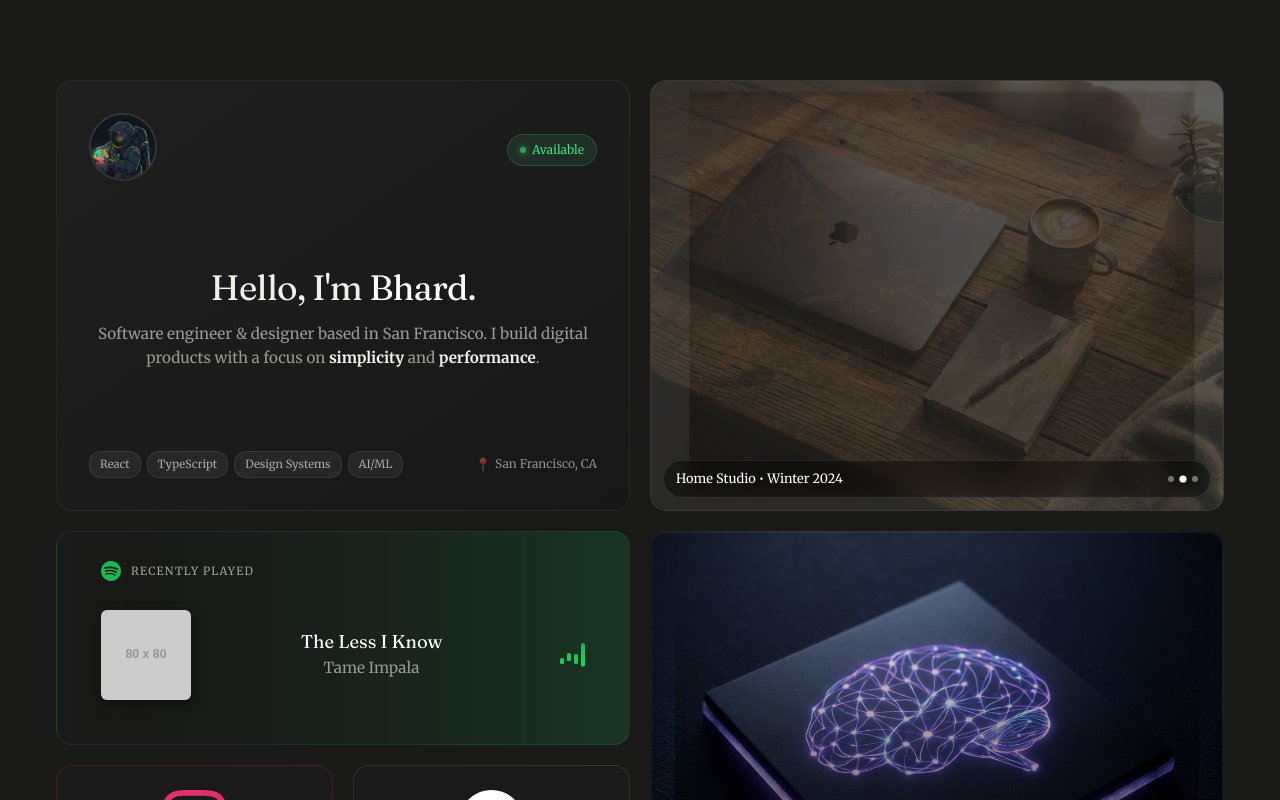
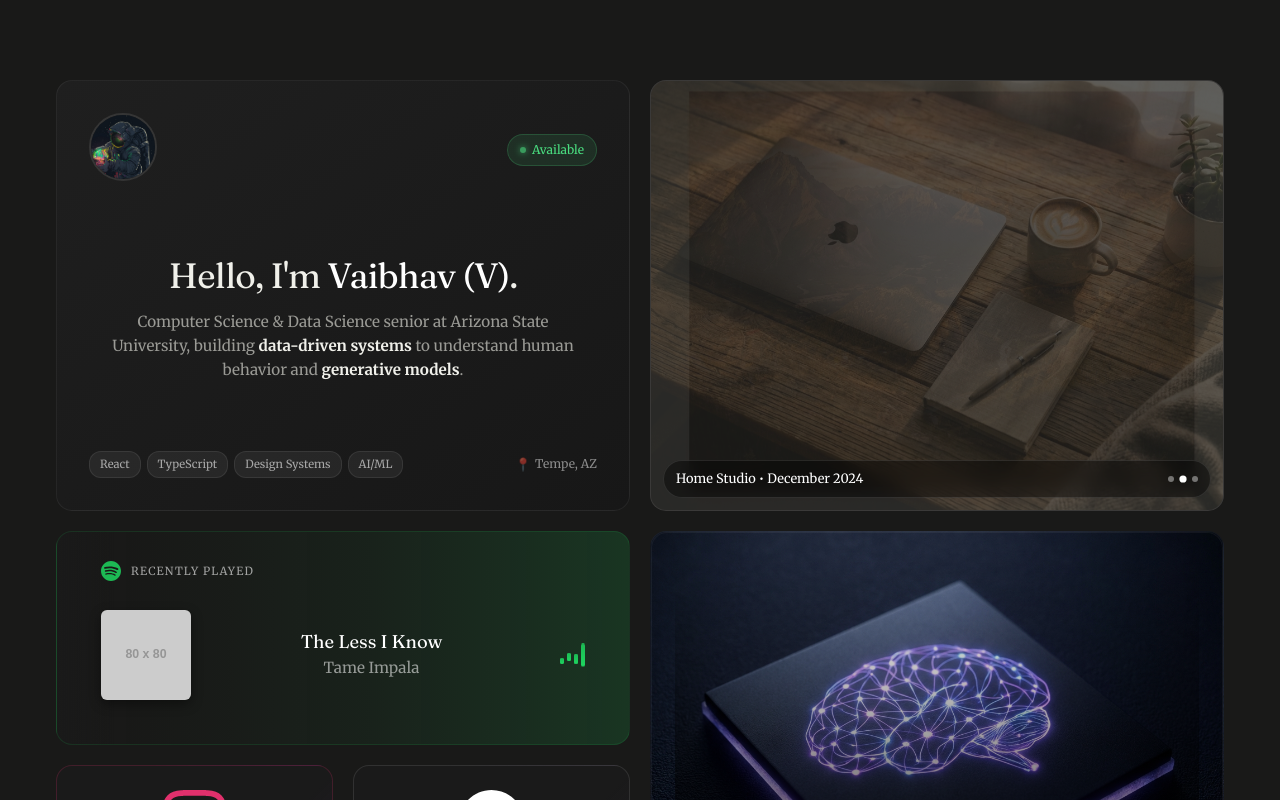
Before and after one commit to Vaipuk/Website, a React (Vite) app: page / in a window 1280 px wide. Shown: the top 800 px of the page. Built offline with nearby package versions, Linux system fonts and the light colour scheme.

Commit message:
Add R2 image hosting support with local fallback

```diff
--- a/src/App.tsx
+++ b/src/App.tsx
@@ -8,6 +8,7 @@ import { ProjectTile } from './components/Tiles/ProjectTile'
 import { PhotoTile } from './components/Tiles/PhotoTile'
 import { ContactTile } from './components/Tiles/ContactTile'
 import { ProjectOverlay } from './components/ProjectOverlay'
+import { galleryImages } from './data/galleryConfig'
 import './App.css'
 
 function App() {
@@ -36,11 +37,7 @@ function App() {
         {/* Photo Tile (New) */}
         <PhotoTile
           linkTo="/gallery"
-          images={[
-            { src: "/gallery-1.png", location: "Mountain Summit", date: "Sunset 2025" },
-            { src: "/gallery-2.png", location: "Home Studio", date: "Winter 2024" },
-            { src: "/gallery-3.png", location: "City Lights", date: "Night 2024" }
-          ]}
+          images={galleryImages}
         />
 
         {/* Spotify Tile */}
--- a/src/components/Tiles/IntroTile.tsx
+++ b/src/components/Tiles/IntroTile.tsx
@@ -19,10 +19,9 @@ export const IntroTile: React.FC = () => {
 
                 {/* Main content - centered */}
                 <div className={styles.mainContent}>
-                    <h1 className={styles.heading}>Hello, I'm <span className={styles.name}>Bhard</span>.</h1>
+                    <h1 className={styles.heading}>Hello, I'm <span className={styles.name}>Vaibhav (V)</span>.</h1>
                     <p className={styles.bio}>
-                        Software engineer & designer based in San Francisco.
-                        I build digital products with a focus on <span className={styles.highlight}>simplicity</span> and <span className={styles.highlight}>performance</span>.
+                        Computer Science & Data Science senior at Arizona State University, building <span className={styles.highlight}>data-driven systems</span> to understand human behavior and <span className={styles.highlight}>generative models</span>.
                     </p>
                 </div>
 
@@ -36,7 +35,7 @@ export const IntroTile: React.FC = () => {
                     </div>
                     <div className={styles.location}>
                         <span className={styles.locationIcon}>📍</span>
-                        <span>San Francisco, CA</span>
+                        <span>Tempe, AZ</span>
                     </div>
                 </div>
             </div>
--- a/src/data/gallery.ts
+++ b/src/data/gallery.ts
@@ -1,3 +1,14 @@
+// R2 Configuration - Set your custom domain here once configured
+const R2_BASE_URL = ''; // e.g., 'https://images.vaipuk.com'
+const useLocal = R2_BASE_URL === '';
+const baseUrl = useLocal ? '' : R2_BASE_URL;
+
+// Helper to get image path (local or R2)
+const img = (localPath: string, r2Path?: string): string => {
+    if (useLocal || !r2Path) return localPath;
+    return `${baseUrl}${r2Path}`;
+};
+
 export interface GalleryImage {
     id: string;
     src: string;
@@ -8,7 +19,7 @@ export interface GalleryImage {
 export interface LocationAlbum {
     id: string;
     name: string;
-    coverId: string; // references an image id
+    coverId: string;
     description: string;
     images: GalleryImage[];
 }
@@ -20,9 +31,9 @@ export const GALLERY_DATA: LocationAlbum[] = [
         coverId: 'it-1',
         description: 'Summer days in Varenna and Lake Como.',
         images: [
-            { id: 'it-1', src: '/photos/italy.png', orientation: 'landscape', caption: 'Lake Como at sunset' },
-            { id: 'it-2', src: '/photos/italy_portrait.png', orientation: 'portrait', caption: 'Varenna Streets' },
-            { id: 'it-3', src: '/photos/landscape.png', orientation: 'landscape', caption: 'Varenna View' },
+            { id: 'it-1', src: img('/photos/italy.png', '/trips/italy-2024/lake-como.jpg'), orientation: 'landscape', caption: 'Lake Como at sunset' },
+            { id: 'it-2', src: img('/photos/italy_portrait.png', '/trips/italy-2024/varenna.jpg'), orientation: 'portrait', caption: 'Varenna Streets' },
+            { id: 'it-3', src: img('/photos/landscape.png', '/trips/italy-2024/view.jpg'), orientation: 'landscape', caption: 'Varenna View' },
         ]
     },
     {
@@ -31,9 +42,9 @@ export const GALLERY_DATA: LocationAlbum[] = [
         coverId: 'fr-1',
         description: 'Cafe culture and Parisian nights.',
         images: [
-            { id: 'fr-1', src: '/photos/france.png', orientation: 'landscape', caption: 'Paris Street' },
-            { id: 'fr-2', src: '/photos/italy_portrait.png', orientation: 'portrait', caption: 'Architecture Detail' }, // Reusing for demo
-            { id: 'fr-3', src: '/photos/workspace.png', orientation: 'landscape', caption: 'Morning Coffee' },
+            { id: 'fr-1', src: img('/photos/france.png', '/trips/france-2024/paris.jpg'), orientation: 'landscape', caption: 'Paris Street' },
+            { id: 'fr-2', src: img('/photos/italy_portrait.png', '/trips/france-2024/architecture.jpg'), orientation: 'portrait', caption: 'Architecture Detail' },
+            { id: 'fr-3', src: img('/photos/workspace.png', '/trips/france-2024/coffee.jpg'), orientation: 'landscape', caption: 'Morning Coffee' },
         ]
     },
     {
@@ -42,9 +53,9 @@ export const GALLERY_DATA: LocationAlbum[] = [
         coverId: 'ny-1',
         description: 'Concrete jungle where dreams are made of.',
         images: [
-            { id: 'ny-1', src: '/photos/nyc.png', orientation: 'landscape', caption: 'Brooklyn Bridge' },
-            { id: 'ny-2', src: '/photos/nyc_portrait.png', orientation: 'portrait', caption: 'Skyscrapers' },
-            { id: 'ny-3', src: '/photos/city.png', orientation: 'landscape', caption: 'Times Square' },
+            { id: 'ny-1', src: img('/photos/nyc.png', '/trips/nyc-2023/brooklyn-bridge.jpg'), orientation: 'landscape', caption: 'Brooklyn Bridge' },
+            { id: 'ny-2', src: img('/photos/nyc_portrait.png', '/trips/nyc-2023/skyscrapers.jpg'), orientation: 'portrait', caption: 'Skyscrapers' },
+            { id: 'ny-3', src: img('/photos/city.png', '/trips/nyc-2023/times-square.jpg'), orientation: 'landscape', caption: 'Times Square' },
         ]
     },
     {
@@ -53,8 +64,8 @@ export const GALLERY_DATA: LocationAlbum[] = [
         coverId: 'sf-1',
         description: 'Foggy mornings and golden sunsets.',
         images: [
-            { id: 'sf-1', src: '/photos/sf.png', orientation: 'landscape', caption: 'Golden Gate' },
-            { id: 'sf-2', src: '/photos/nyc_portrait.png', orientation: 'portrait', caption: 'Downtown View' }, // Partial reuse
+            { id: 'sf-1', src: img('/photos/sf.png', '/trips/sf-2024/golden-gate.jpg'), orientation: 'landscape', caption: 'Golden Gate' },
+            { id: 'sf-2', src: img('/photos/nyc_portrait.png', '/trips/sf-2024/downtown.jpg'), orientation: 'portrait', caption: 'Downtown View' },
         ]
     },
     {
@@ -63,8 +74,8 @@ export const GALLERY_DATA: LocationAlbum[] = [
         coverId: 'sea-1',
         description: 'Emerald City vibes.',
         images: [
-            { id: 'sea-1', src: '/photos/seattle.png', orientation: 'portrait', caption: 'Space Needle' }, // Actually square-ish but portrait works well for focus
-            { id: 'sea-2', src: '/photos/workspace.png', orientation: 'landscape', caption: 'Coffee Shop Mode' },
+            { id: 'sea-1', src: img('/photos/seattle.png', '/trips/seattle-2024/space-needle.jpg'), orientation: 'portrait', caption: 'Space Needle' },
+            { id: 'sea-2', src: img('/photos/workspace.png', '/trips/seattle-2024/coffee.jpg'), orientation: 'landscape', caption: 'Coffee Shop Mode' },
         ]
     }
 ];
--- /dev/null
+++ b/src/data/galleryConfig.ts
@@ -0,0 +1,75 @@
+// src/data/galleryConfig.ts
+// UPDATE: Replace with your R2 custom domain once configured
+const R2_BASE_URL = ''; // e.g., 'https://images.vaipuk.com'
+
+// Fallback to local images when R2 is not configured
+const useLocal = R2_BASE_URL === '';
+const baseUrl = useLocal ? '' : R2_BASE_URL;
+
+export interface Trip {
+    name: string;
+    coverImage: string;
+    photoCount: number;
+    photos: string[];
+}
+
+export interface GalleryImage {
+    src: string;
+    location: string;
+    date: string;
+    alt?: string;
+}
+
+// Trip-based gallery for the Gallery Page
+export const trips: Trip[] = [
+    {
+        name: "Italy",
+        coverImage: useLocal ? "/photos/italy.png" : `${baseUrl}/trips/italy-2024/lake-como.jpg`,
+        photoCount: 3,
+        photos: useLocal
+            ? ["/photos/italy.png", "/photos/italy_portrait.png"]
+            : [
+                `${baseUrl}/trips/italy-2024/lake-como.jpg`,
+                `${baseUrl}/trips/italy-2024/venice.jpg`,
+                `${baseUrl}/trips/italy-2024/rome.jpg`,
+            ]
+    },
+    {
+        name: "New York",
+        coverImage: useLocal ? "/photos/nyc.png" : `${baseUrl}/trips/nyc-2023/times-square.jpg`,
+        photoCount: 2,
+        photos: useLocal
+            ? ["/photos/nyc.png", "/photos/nyc_portrait.png"]
+            : [
+                `${baseUrl}/trips/nyc-2023/times-square.jpg`,
+                `${baseUrl}/trips/nyc-2023/brooklyn-bridge.jpg`,
+            ]
+    },
+    {
+        name: "San Francisco",
+        coverImage: useLocal ? "/photos/sf.png" : `${baseUrl}/trips/sf-2024/golden-gate.jpg`,
+        photoCount: 1,
+        photos: useLocal
+            ? ["/photos/sf.png"]
+            : [`${baseUrl}/trips/sf-2024/golden-gate.jpg`]
+    },
+];
+
+// Homepage slideshow images (PhotoTile)
+export const galleryImages: GalleryImage[] = [
+    {
+        src: useLocal ? "/gallery-1.png" : `${baseUrl}/gallery/mountain-trek-2025.jpg`,
+        location: "Mountain Summit",
+        date: "January 2025"
+    },
+    {
+        src: useLocal ? "/gallery-2.png" : `${baseUrl}/gallery/home-studio-2024.jpg`,
+        location: "Home Studio",
+        date: "December 2024"
+    },
+    {
+        src: useLocal ? "/gallery-3.png" : `${baseUrl}/gallery/city-night-2024.jpg`,
+        location: "City Lights",
+        date: "November 2024"
+    },
+];
```
